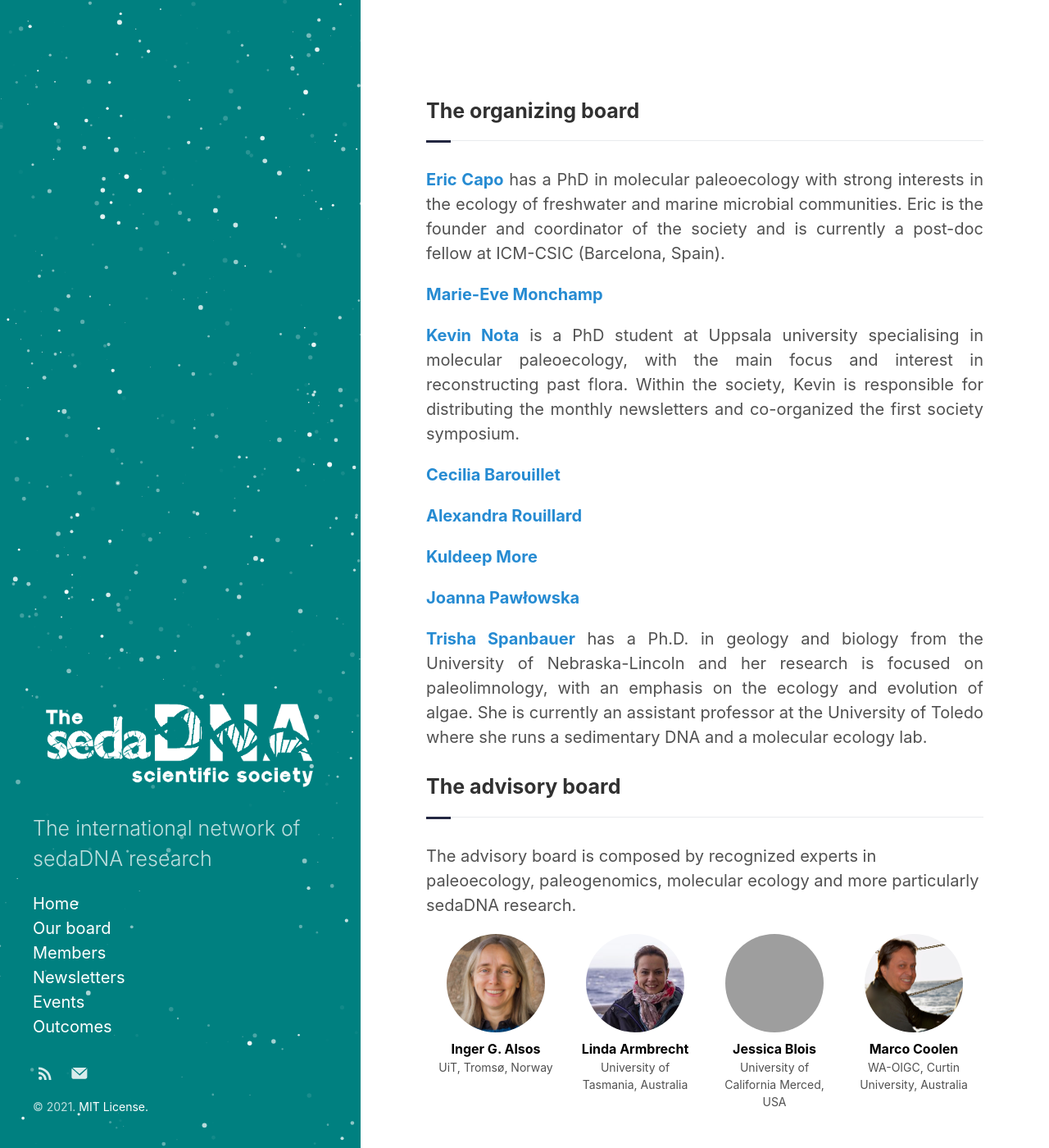
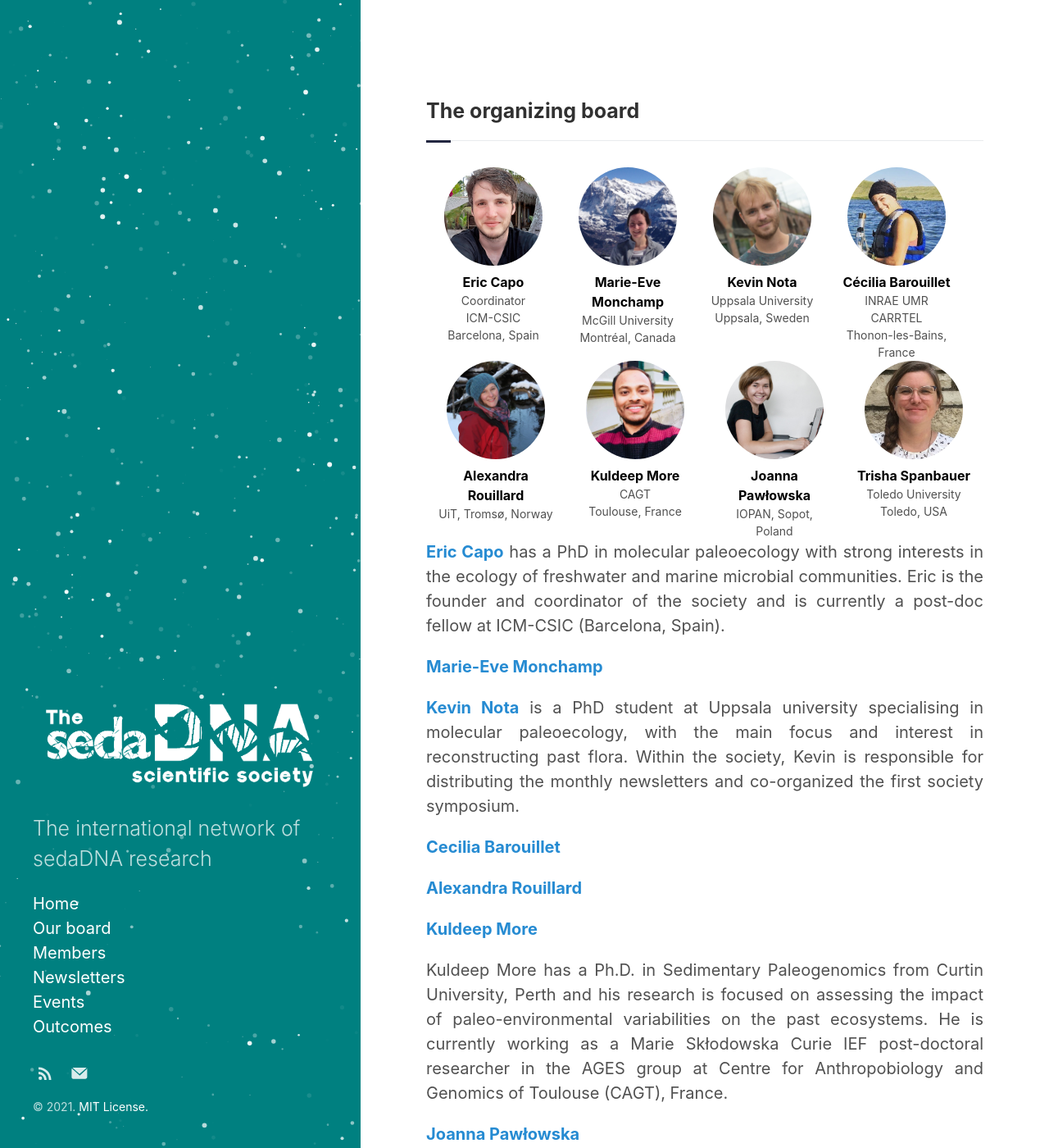
Before and after one commit to sedadna/sedadna.github.io, a Jekyll site: the page built from category/board.md, in a window 1280 px wide and 1400 px high. Shown: the whole window at 82% size. Built offline with Jekyll 4.4.1, drawn with Linux system fonts in a browser that asks for light colours; grey boxes are pictures that could not be loaded.

Commit message:
Update board.md

```diff
--- a/category/board.md
+++ b/category/board.md
@@ -3,8 +3,73 @@ layout: category
 Title: Our board
 ---
 
+<div class="section">
+<h3 class="section-title underline">The organizing board</h3>
+</div>
+
+<div class="avatar">
+
+<div class ="member">
+<div class="square"><a href="https://ercapo.wixsite.com/sedadna-society/ericcapo" target="_blank"><img src="{{ "/assets/board-members/Eric.png" | relative_url }}" alt="Avatar" /></a></div>
+<p>Eric Capo</p>
+<p>Coordinator</p>
+<p>ICM-CSIC</p>
+<p>Barcelona, Spain</p>
+</div>
+
+<div class ="member">
+<div class="square"><a href="https://marie-evemonchamp.weebly.com/" target="_blank"><img src="{{ "/assets/board-members/MarieEve.jpg" | relative_url }}" alt="Avatar" /></a></div>
+<p>Marie-Eve Monchamp</p>
+<p>McGill University</p>
+<p>Montréal, Canada</p>
+</div>
+
+<div class ="member">
+<div class="square"><a href="https://www.researchgate.net/profile/Kevin-Nota" target="_blank"><img src="{{ "/assets/board-members/Kevin.jpg" | relative_url }}" alt="Avatar" /></a></div>
+<p>Kevin Nota</p>
+<p>Uppsala University</p>
+<p>Uppsala, Sweden</p>
+</div>
+
+<div class ="member">
+<div class="square"><a href="https://www.researchgate.net/profile/Cecilia-Barouillet" target="_blank"><img src="{{ "/assets/board-members/Cecilia2.jpg" | relative_url }}" alt="Avatar" /></a></div>
+<p>Cécilia Barouillet</p>
+<p>INRAE UMR CARRTEL</p>
+<p>Thonon-les-Bains, France</p>
+</div>
+<br>
+</div>
+
+<div class="avatar">
+
+<div class ="member">
+<div class="square"><a href="https://globe.ku.dk/staff-list/?pure=en/persons/549109" target="_blank"><img src="{{ "/assets/board-members/Alex.jpg" | relative_url }}" alt="Avatar" /></a></div>
+<p>Alexandra Rouillard</p>
+<p>UiT, Tromsø, Norway</p>
+</div>
+
+<div class ="member">
+<div class="square"><a href="https://www.researchgate.net/profile/Kuldeep-More" target="_blank"><img src="{{ "/assets/board-members/Kuldeep.jpg" | relative_url }}" alt="Avatar" /></a></div>
+<p>Kuldeep More</p>
+<p>CAGT</p>
+<p>Toulouse, France</p>
+</div>
+
+<div class ="member">
+<div class="square"><a href="http://www.iopan.gda.pl/projects/Dwarf/participants-7.html" target="_blank"><img src="{{ "/assets/board-members/Joanna2.jpg" | relative_url }}" alt="Avatar" /></a></div>
+<p>Joanna Pawłowska</p>
+<p>IOPAN, Sopot, Poland</p>
+</div>
+
+<div class ="member">
+<div class="square"><a href="https://www.trishaspanbauer.com/" target="_blank"><img src="{{ "/assets/board-members/Trisha.jpg" | relative_url }}" alt="Avatar" /></a></div>
+<p>Trisha Spanbauer</p>
+<p>Toledo University</p>
+<p>Toledo, USA</p>
+</div>
+
+</div>
 <div class="intro">
-<h3 class="section-title underline">The organizing board</h3>
 <div class="section Eric">
 <p> <a href="https://ercapo.wixsite.com/sedadna-society/ericcapo" target="_blank"><b>Eric Capo</b></a> has a PhD in molecular paleoecology with  strong interests in the ecology of freshwater and marine microbial communities. Eric is the founder and coordinator of the society and is currently a post-doc fellow at ICM-CSIC (Barcelona, Spain).</p>
 </div>
@@ -27,6 +92,7 @@ Title: Our board
 
 <div class="section Kuldeep">
 <p>  <a href="https://www.researchgate.net/profile/Kuldeep_More2" target="_blank"><b>Kuldeep More</b></a> </p>
+<p>Kuldeep More has a Ph.D. in Sedimentary Paleogenomics from Curtin University, Perth and his research is focused on assessing the impact of paleo-environmental variabilities on the past ecosystems. He is currently working as a Marie Skłodowska Curie IEF post-doctoral researcher in the AGES group at Centre for Anthropobiology and Genomics of Toulouse (CAGT), France.</p>
 </div>
 
 <div class="section Joanna">
```
